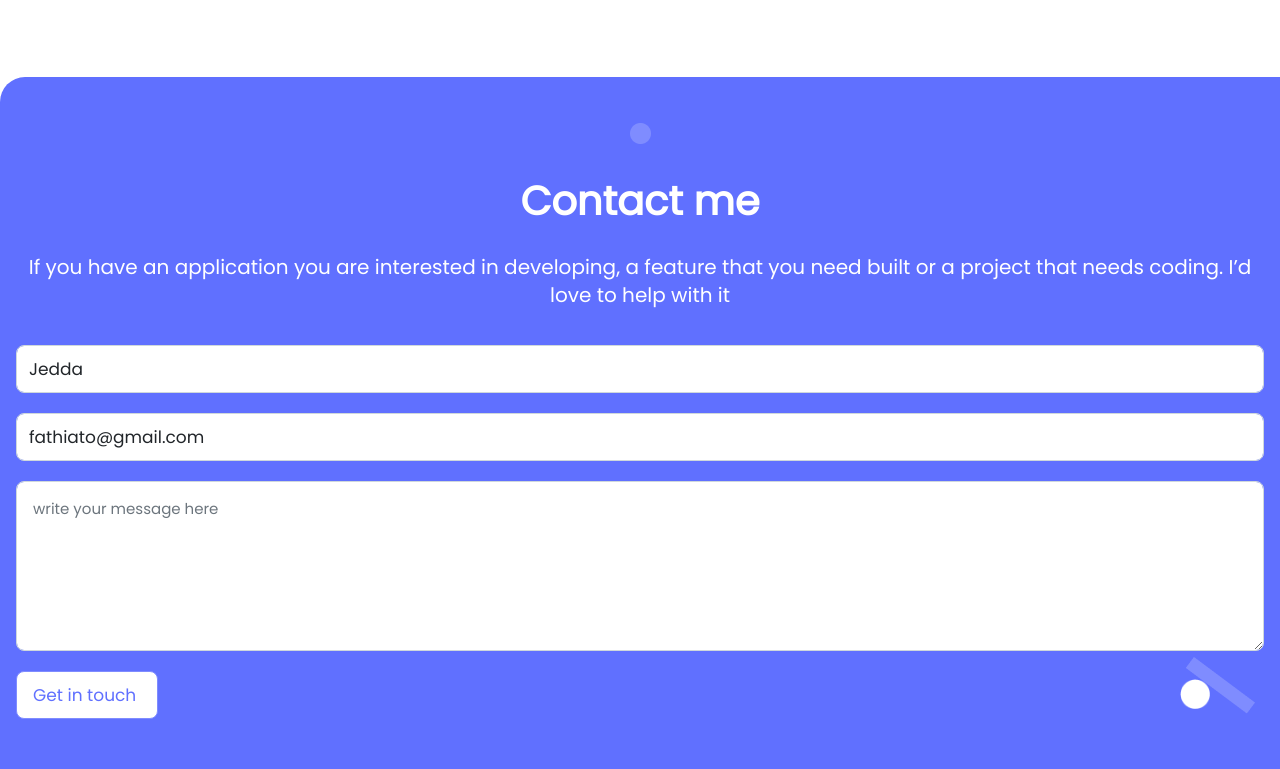
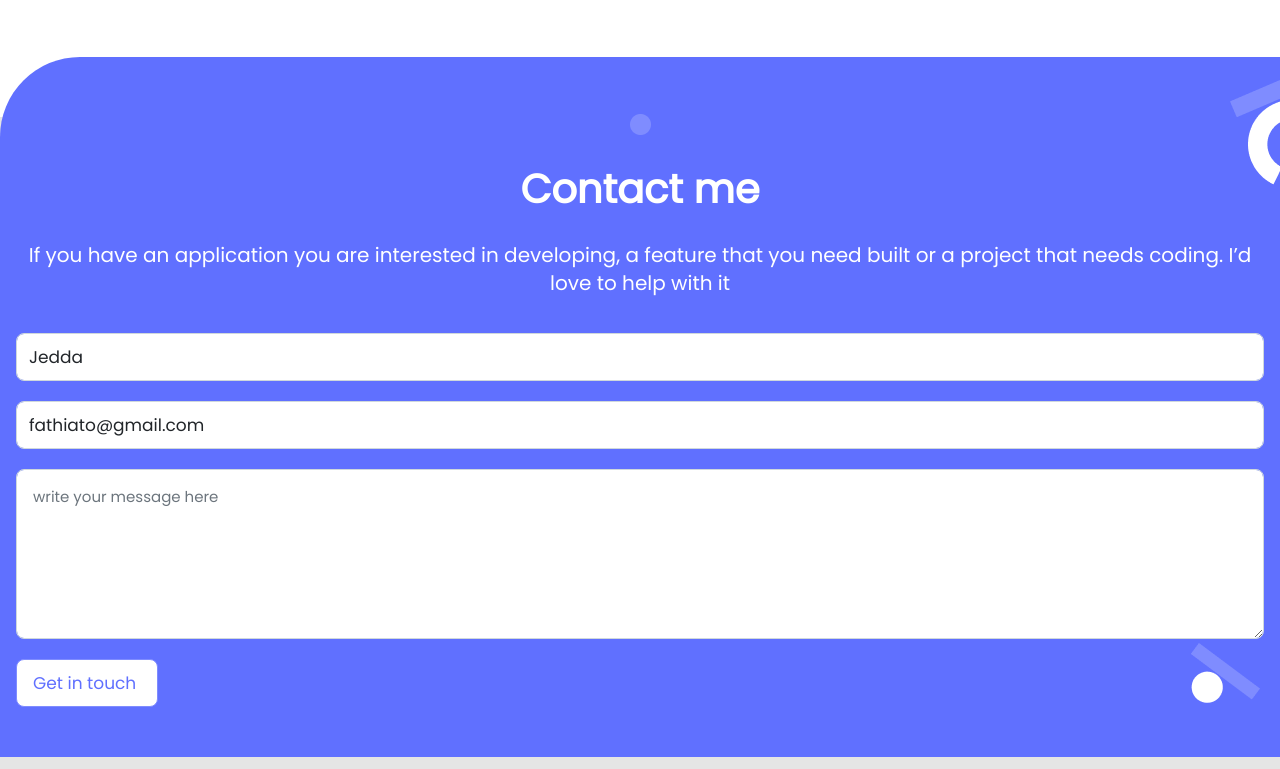
Before and after one commit to Jeddaa/microverse-website-one, a website: page index.html in a window 1280 px wide. Shown: the part 6708-7477 px from the top of the page. Drawn offline with nearby package versions, Linux system fonts and the light colour scheme.

Commit message:
updating linters

```diff
--- a/index.html
+++ b/index.html
@@ -240,17 +240,14 @@
     </section>
     <section class="aboutme contact-me">
       <div class="bio">
-        <img class="dot1" src="./icons/dot1.png" alt="" />
         <h2 class="contactme-header">Contact me</h2>
-        <form action="https://formspree.io/f/mdovgdgq" method="POST">
+        <form class="contactme-form" action="https://formspree.io/f/mdovgdgq" method="POST">
           <p class="contactme-p">If you have an application you are interested in developing, a feature that you need built or a project that needs coding. I’d love to help with it</p>
           <input id="name" name="Name" type="text" class="form-control" value="Jedda" maxlength="30" required />
           <input id="name" name="Email" type="email" class="form-control" value="fathiato@gmail.com" required />
           <textarea name="text-area" id="mssg" class="form-control" placeholder="write your message here" maxlength="500" required></textarea>
           <div>
             <button class="getintouch">Get in touch</button>
-            <img class="rec" src="./icons/rec.png" alt="" />
-            <img class="dot2" src="./icons/dot2.png" alt="" />
           </div>
         </form>
       </div>
--- a/package.json
+++ b/package.json
@@ -18,6 +18,7 @@
   },
   "homepage": "https://github.com/Jeddaa/microverse-website-one#readme",
   "devDependencies": {
-    "hint": "^7.1.3"
+    "hint": "^7.1.3",
+    "stylelint-csstree-validator": "^2.1.0"
   }
 }
--- a/style.css
+++ b/style.css
@@ -1,10 +1,11 @@
+/* stylelint(selector-not-notation) */
 * {
-  font-family: 'Poppins', sans-serif;
+  font-family: Poppins, sans-serif;
 }
 
 body {
   background-color: #e5e5e5;
-  font-family: 'Poppins', sans-serif;
+  font-family: Poppins, sans-serif;
 }
 
 .template1 {
@@ -26,7 +27,7 @@ body {
 
 .intro {
   display: flex;
-  font-family: 'Poppins', sans-serif;
+  font-family: Poppins, sans-serif;
   font-style: normal;
   line-height: 130%;
   font-size: 100px;
@@ -37,7 +38,7 @@ body {
 .aboutme-intro {
   flex: none;
   flex-grow: 0;
-  font-family: 'Poppins', sans-serif;
+  font-family: Poppins, sans-serif;
   font-style: normal;
   font-weight: 400;
   font-size: 20px;
@@ -85,13 +86,13 @@ body {
   align-items: center;
   text-align: center;
   font-style: normal;
-  font-family: 'Poppins', sans-serif;
+  font-family: Poppins, sans-serif;
   font-weight: 500;
   font-size: 17px;
   line-height: 24px;
   color: #396df2;
   background-color: #fff;
-  border-radius: 15px 15px 15px;
+  border-radius: 15px;
   padding: 0.75em;
   width: 170px;
   height: 50px;
@@ -178,11 +179,12 @@ body {
   background-repeat: no-repeat;
   background-size: 100%;
   background-color: #fff;
-  padding: 100px 5%;
+  padding: 100px 5% 120px;
   border-radius: 0 25px 0 0;
   position: relative;
   left: 0;
-  top: 100px;
+  top: 90px;
+  margin-bottom: 20px;
 }
 
 .about-header {
@@ -233,7 +235,7 @@ body {
   align-items: center;
   text-align: center;
   font-style: normal;
-  font-family: 'Poppins', sans-serif;
+  font-family: Poppins, sans-serif;
   font-weight: 500;
   font-size: 17px;
   line-height: 24px;
@@ -337,24 +339,40 @@ hr {
 }
 
 .contact-me {
-  border-radius: 25px 0 0 0;
+  border-radius: 80px 0 0;
   border: 1px;
   background-color: #6070ff;
-  top: 70px;
+  top: 10px;
   color: #fff;
   text-align: center;
-  padding: 70px 16px 20px 16px;
+  padding: 40px 16px 20px;
 }
 
-.dot1 {
-  position: relative;
-  top: -30px;
-}
+.contact-me::before {
+  content: url('./icons/bottom-icon.png');
+  position: absolute;
+  bottom: 40px;
+  right: 20px;
+  }
 
 .contactme-header {
   color: #fff;
   padding-bottom: 20px;
   font-size: 40px;
+}
+
+.contactme-header::before {
+  content: url('./icons/dot1.png');
+  display: flex;
+  flex-direction: column;
+  padding-bottom: 20px;
+}
+
+.contactme-form::before {
+  content: url('./icons/top-icon.png');
+  position: absolute;
+  right: -15px;
+  top: 15px;
 }
 
 .contactme-p {
@@ -364,6 +382,7 @@ hr {
   color: #fff;
   padding-bottom: 20px;
 }
+
 
 #name {
   height: 48px;
@@ -417,6 +436,11 @@ hr {
   background: #2230d2;
 }
 
+.getintouch:hover {
+  background-color: #6070ff;
+  color: #fff;
+}
+
 .dot2 {
   position: absolute;
   right: 70px;
```
Also changed, not shown: .stylelintrc.json, icons/bottom-icon.png (added), icons/newtop.png (added), icons/top-icon.png (added), icons/topp.png (added), 1 other file.
